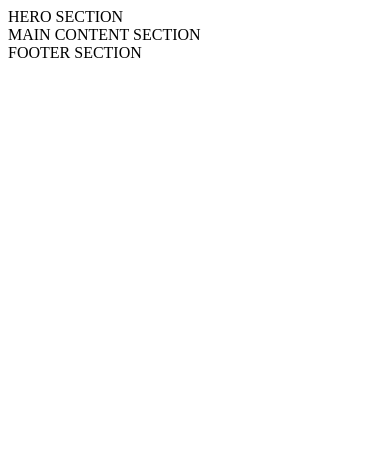
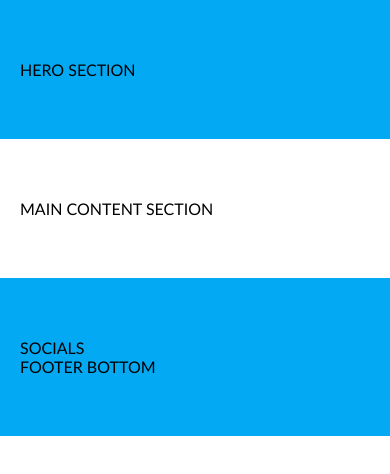
Before and after one commit to GiedreRag/5-coming-soon, a website: page index.html in a window 390 px wide. Drawn offline with Linux system fonts and the light colour scheme.

Commit message:
Responsive design

```diff
--- a/css/base/base.css
+++ b/css/base/base.css
@@ -0,0 +1,18 @@
+body,
+body * {
+    margin: 0;
+    padding: 0;
+    box-sizing: border-box;
+}
+
+body {
+    font-family: 'Gill Sans', 'Gill Sans MT', Calibri, 'Trebuchet MS', sans-serif;
+}
+
+.bg-main {
+    background-color: #03a9f3;
+}
+
+.bg-secondary {
+    background-color: #ea1e63;
+}
--- a/css/base/layout.css
+++ b/css/base/layout.css
@@ -0,0 +1,48 @@
+.container {
+    width: 100%;
+    padding: 60px 0;
+}
+
+.container > .row {
+    width: 1000px;
+    margin: 0 calc(50% - 500px);
+}
+
+.container > .row-short {
+    width: 600px;
+    margin: 0 calc(50% - 300px);
+}
+
+@media (max-width: 1100px) {
+    .container > .row {
+        width: 800px;
+        margin: 0 calc(50% - 400px);
+    }
+}
+
+@media (max-width: 900px) {
+    .container > .row {
+        width: 600px;
+        margin: 0 calc(50% - 300px);
+    }
+}
+
+@media (max-width: 700px) {
+    .container > .row,
+    .container > .row-short {
+        width: 400px;
+        margin: 0 calc(50% - 200px);
+    }
+}
+
+@media (max-width: 440px) {
+    .container {
+        padding-right: 20px;
+        padding-left: 20px;
+    }
+    .container > .row,
+    .container > .row-short {
+        width: 100%;
+        margin: 0;
+    }
+}
--- a/css/pages/home.css
+++ b/css/pages/home.css
@@ -0,0 +1,9 @@
+/* ateina is base */
+@import '../base/base.css';
+@import '../base/layout.css';
+
+/* is 3rd-party */
+
+/* is components */
+
+/* is CUSTOM STYLE BELOW THIS COMMENT LINE */
--- a/index.html
+++ b/index.html
@@ -11,16 +11,24 @@
 
 <body>
     <main>
-        <section>
-            HERO SECTION
+        <section class="container bg-main">
+            <div class="row-short">
+                HERO SECTION
+            </div>
         </section>
-        <section>
-            MAIN CONTENT SECTION
+        <section class="container">
+            <div class="row">
+                MAIN CONTENT SECTION
         </section>
     </main>
 
-    <footer>
-        FOOTER SECTION
+    <footer class="container bg-main">
+        <div class="row-short">
+            SOCIALS
+        </div>
+        <div class="row">
+            FOOTER BOTTOM
+        </div>
     </footer>
 </body>
 
```
